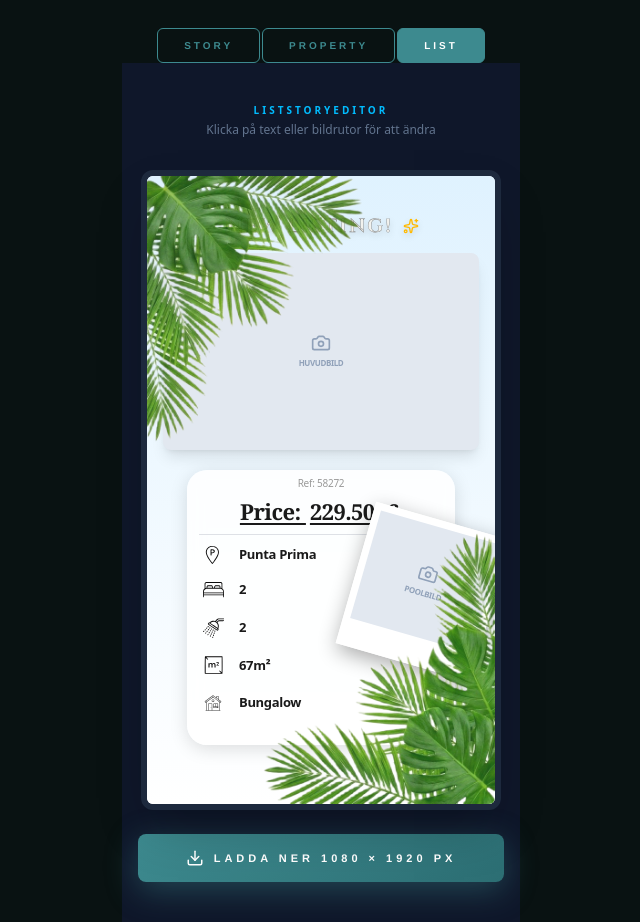
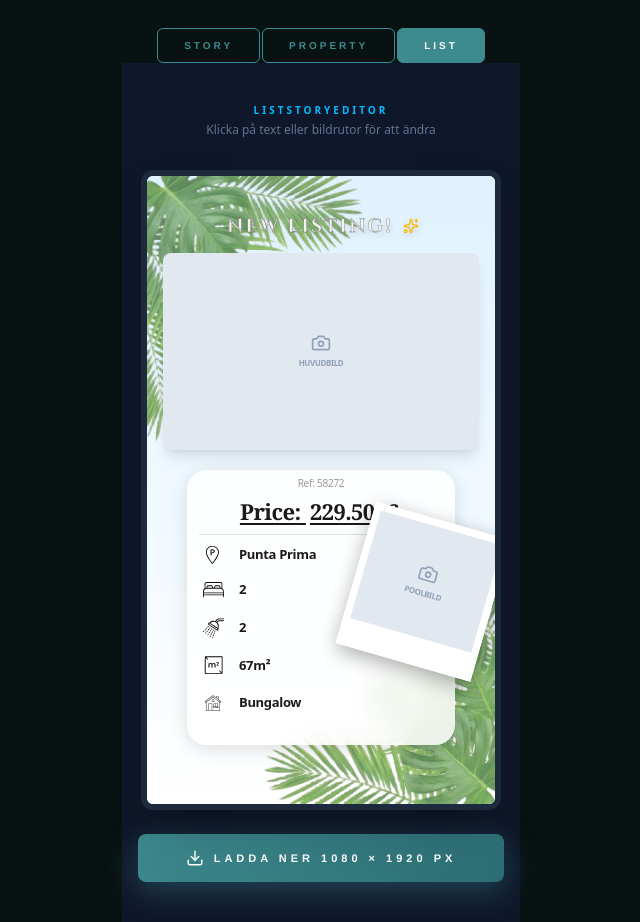
Before and after one commit to andre84o/instamall, a Next.js app: page / in a window 1280 px wide. Both pictures are taken after a click on the button "LIST". Shown: the whole page, without its empty margins (319-959 px from the left). Built offline with nearby package versions, Linux system fonts and the light colour scheme.

Commit message:
fix: palm overlay behind content layer, opacity 0.65

```diff
--- a/src/components/ListStoryEditor/index.tsx
+++ b/src/components/ListStoryEditor/index.tsx
@@ -35,8 +35,8 @@ function PalmOverlay() {
     <img
       src="/palm-overlay.png"
       alt=""
-      className="absolute inset-0 w-full h-full object-cover z-20 pointer-events-none"
-      style={{ opacity: 0.92 }}
+      className="absolute inset-0 w-full h-full object-cover z-[5] pointer-events-none"
+      style={{ opacity: 0.65 }}
     />
   );
 }
@@ -235,7 +235,7 @@ export default function ListStoryEditor() {
 
       // ── Palm overlay (transparent PNG, scaled to full canvas) ──
       if (palmImg) {
-        ctx.globalAlpha = 0.92;
+        ctx.globalAlpha = 0.65;
         ctx.drawImage(palmImg, 0, 0, W, H);
         ctx.globalAlpha = 1;
       }
```
